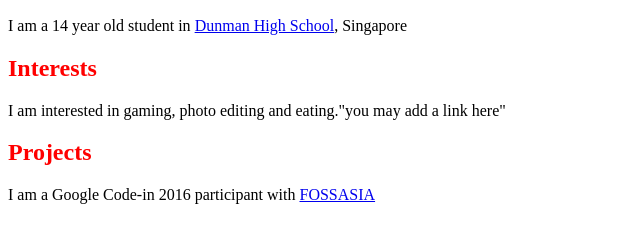
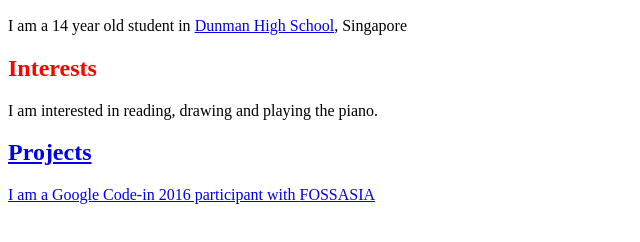
Before and after one commit to dhs17y2jrachelkohminghui/dhs17y2jrachelkohminghui.github.io, a plain HTML site: page index.html in a window 1280 px wide. Shown: the part 384-626 px from the top of the page, without its empty margins (0-640 px from the left). Drawn offline with Linux system fonts and the light colour scheme.

Commit message:
Update index.html

```diff
--- a/index.html
+++ b/index.html
@@ -10,7 +10,7 @@
     <h2>About</h2>
     <p>I am a 14 year old student in <a href="http://dunmanhigh.moe.edu.sg/wp-content/uploads/website/index.html">Dunman High School</a>, Singapore</p>
     <h2>Interests</h2>
-    <p>I am interested in gaming, photo editing and eating."you may add a link here"</p>
+    <p>I am interested in reading, drawing and playing the piano.<a href="https://en.wikipedia.org/wiki/The_Mortal_Instruments"</p>
     <h2>Projects</h2>
     <p> I am a Google Code-in 2016 participant with <a href="http://fossasia.org">FOSSASIA</a></p>
 
```
